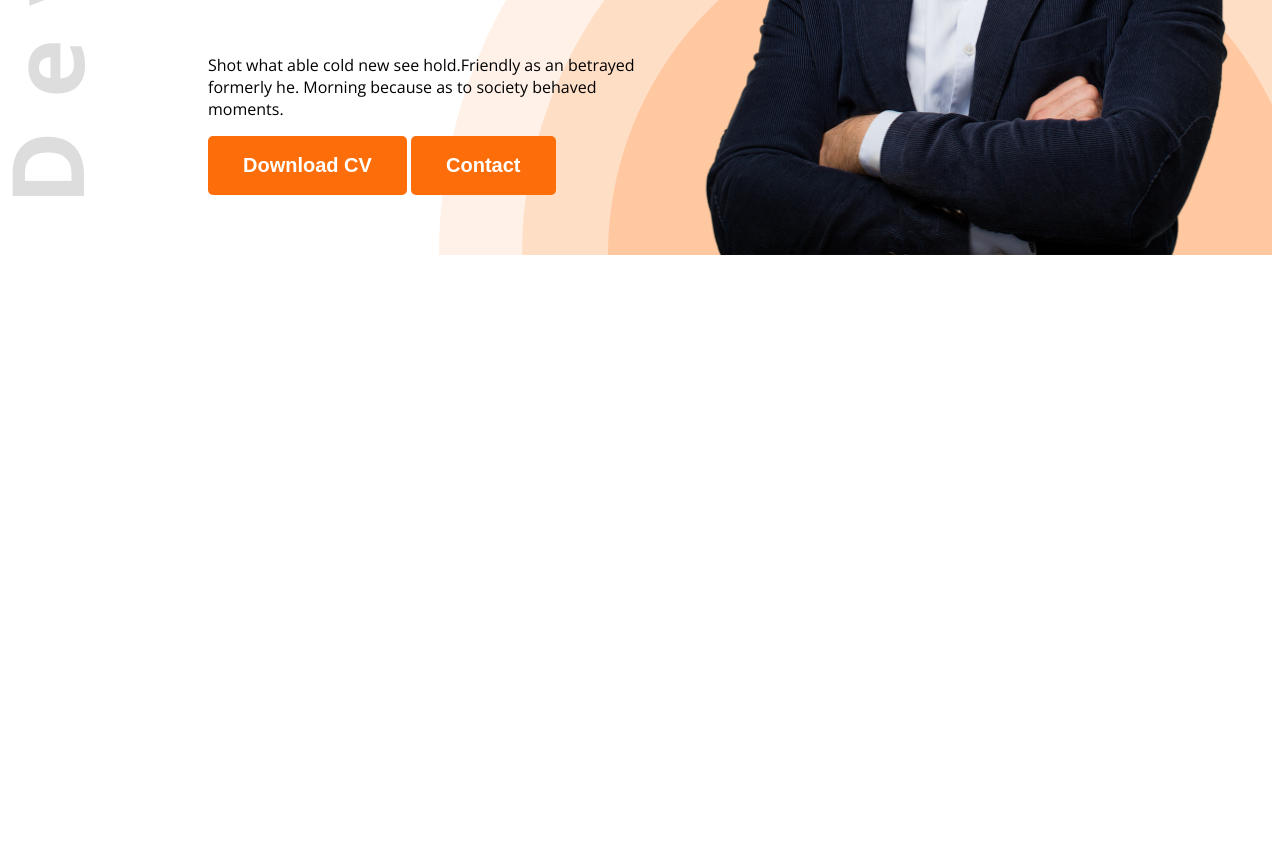
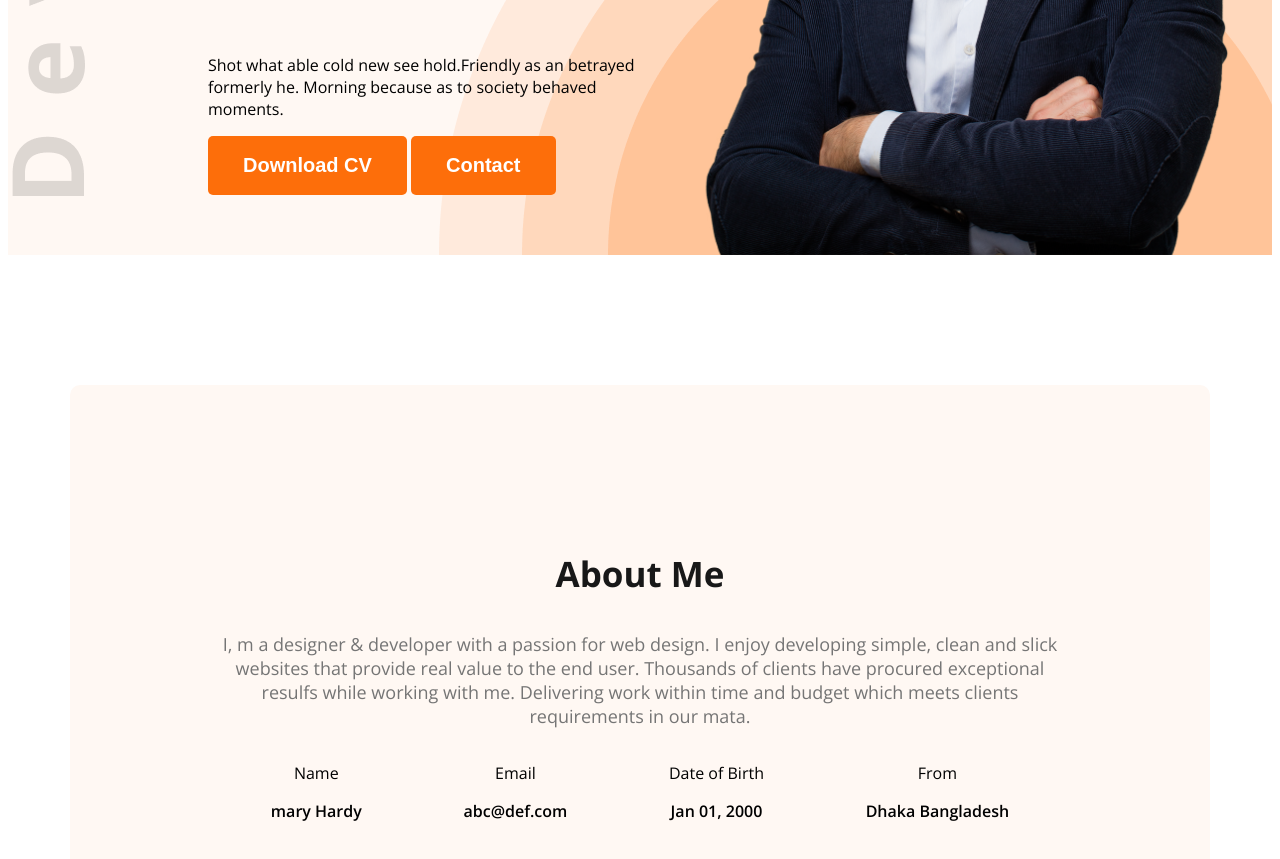
Before and after one commit to AhmadZubayer/web-dev-portfolio, a plain HTML site: page index.html in a window 1280 px wide. Shown: the part 575-1434 px from the top of the page. Before the commit the page ends 838 px from the top, so only its background shows below. Drawn offline with nearby package versions, Linux system fonts and the light colour scheme.

Commit message:
completed About me section

```diff
--- a/index.html
+++ b/index.html
@@ -13,7 +13,7 @@
     <link rel="stylesheet" href="styles/portfolio.css" />
   </head>
   <body class="open-sans-normal ">
-    <header class="header">
+    <header class="header secondaryBg">
       <nav>
         <!--child-1-->
         <h3 class="navTitle">Ma<span class="textPrimary">r</span>y</h3>
@@ -39,7 +39,35 @@
          <img class="bannerProfilePic" src="media/hardy.png" alt="">
       </div>
     </header>
-    <main></main>
+    <main>
+        <section class="about secondaryBg">
+            <h3 class="sectionTitle">About Me</h3>
+            <p class="sectionDescription">
+                I, m a designer & developer with a passion for web design. I enjoy developing simple, clean and slick websites that provide real value to the end user. Thousands of clients have procured exceptional resulfs while working with me. Delivering work within time and budget which meets clients requirements in our mata.
+            </p>
+            <div class="aboutItems">
+                <!--div.aboutItem*4>p.itemTitle+p.itemDescription-->
+                <div class="aboutItem">
+                    <p class="itemTitle">Name</p>
+                    <p class="itemDescription">mary Hardy</p>
+                </div>
+                <div class="aboutItem">
+                    <p class="itemTitle">Email</p>
+                    <p class="itemDescription">abc@def.com</p>
+                </div>
+                <div class="aboutItem">
+                    <p class="itemTitle">Date of Birth</p>
+                    <p class="itemDescription">Jan 01, 2000</p>
+                </div>
+                <div class="aboutItem">
+                    <p class="itemTitle">From</p>
+                    <p class="itemDescription">Dhaka Bangladesh</p>
+                </div>
+
+
+            </div>
+        </section>
+    </main>
     <footer></footer>
   </body>
 </html>
--- a/styles/portfolio.css
+++ b/styles/portfolio.css
@@ -43,6 +43,18 @@ nav li a{
 .dark2{
     color: #474747 ;
 }
+.sectionTitle{
+    font-size: 35px;
+    font-weight: bold;
+    color: #181818;
+}
+.sectionDescription{
+    font-size: 18px;
+    color: #757575;
+}
+.secondaryBg{
+    background-color: #FFF8F3;
+}
 
 .btnPrimary{
     background-color: #FD6E0A;
@@ -73,3 +85,22 @@ nav li a{
 .bannerContent{
     max-width: 580px;
 }
+
+main{
+    max-width: 1140px;
+    margin: 0 auto;
+}
+
+.about{
+    border-radius: 10px;
+    padding: 130px 150px;
+    text-align: center;
+    margin-top: 130px;
+}
+.aboutItems{
+    display: flex;
+    justify-content: space-around;
+}
+.itemDescription{
+    font-weight: 600;
+}
```
